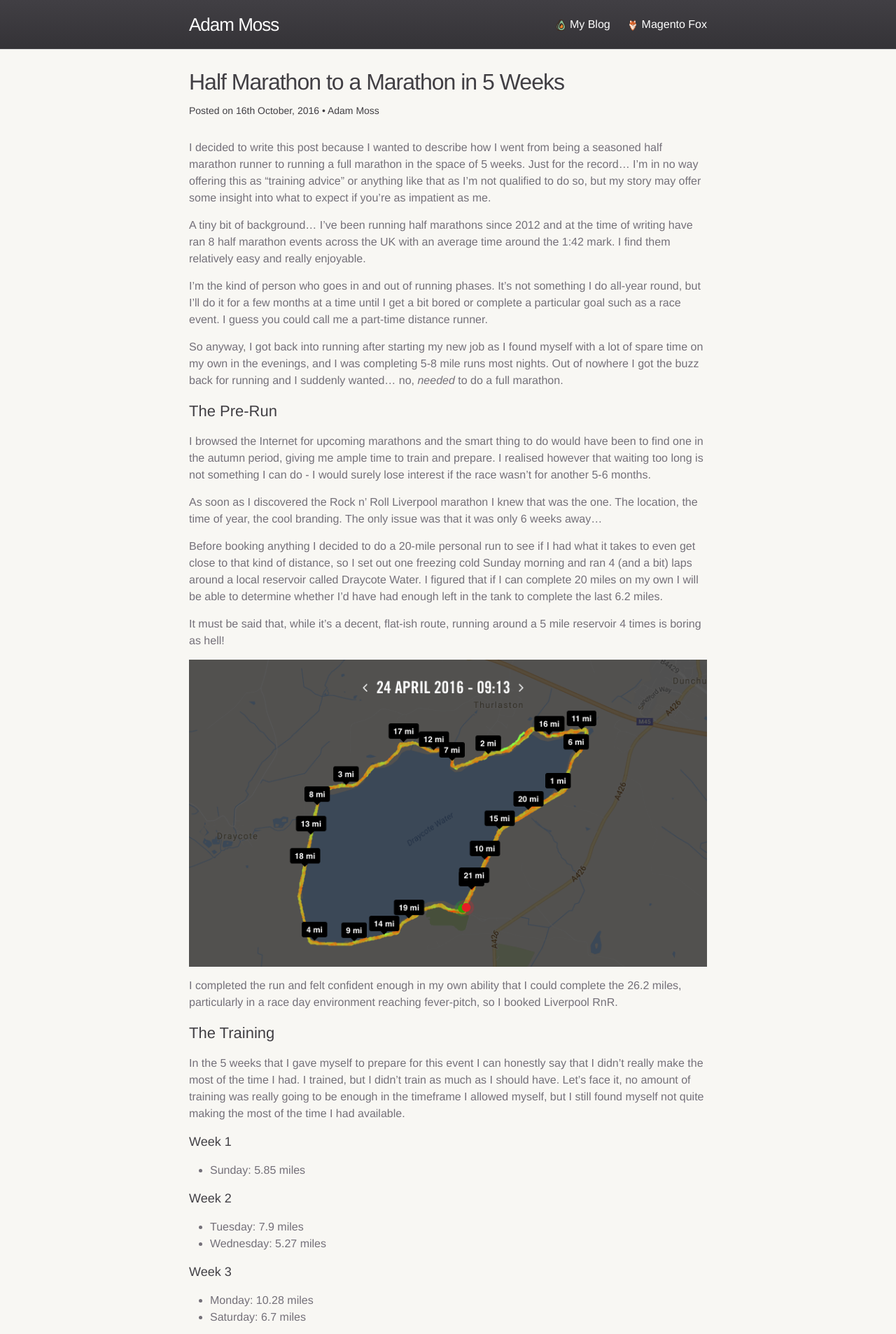
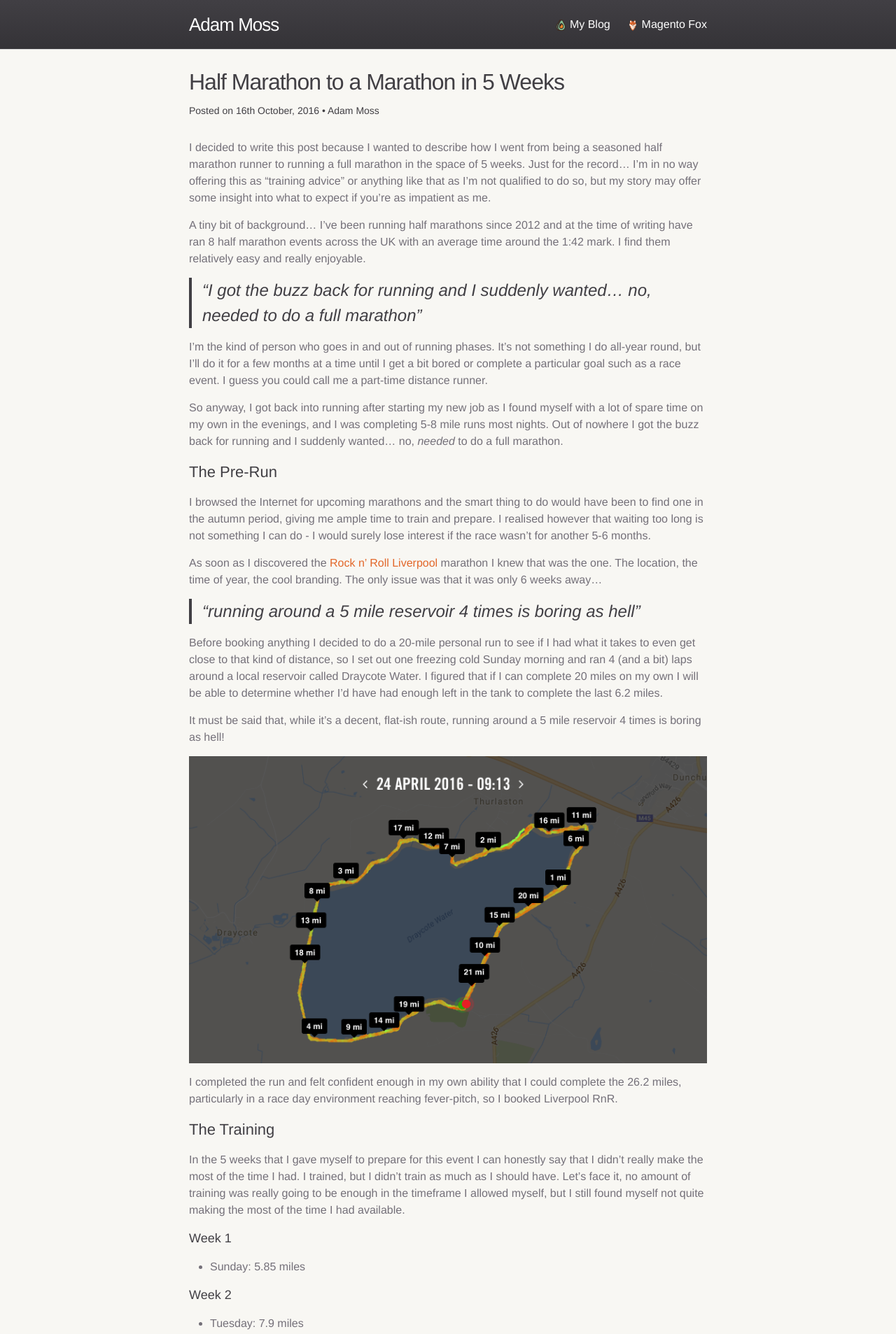
Before and after one commit to adampmoss/adampmoss.github.io, a Jekyll site: the page built from _posts/2016-10-16-half-marathon-to-marathon-in-5-weeks.markdown, in a window 1280 px wide. Shown: the top 1907 px of the page at 70% size. Built offline with Jekyll 4.4.1, drawn with Linux system fonts in a browser that asks for light colours; some web fonts are replaced; comment, search, counter and statistics services are not loaded; some of the changed text lies outside the part shown.

Commit message:
Adds quotes to post

```diff
--- a/_posts/2016-10-16-half-marathon-to-marathon-in-5-weeks.markdown
+++ b/_posts/2016-10-16-half-marathon-to-marathon-in-5-weeks.markdown
@@ -13,6 +13,8 @@
 
 A tiny bit of background... I've been running half marathons since 2012 and at the time of writing have ran 8 half marathon events across the UK with an average time around the 1:42 mark. I find them relatively easy and really enjoyable.
 
+> "I got the buzz back for running and I suddenly wanted... no, *needed* to do a full marathon"
+
 I'm the kind of person who goes in and out of running phases. It's not something I do all-year round, but I'll do it for a few months at a time until I get a bit bored or complete a particular goal such as a race event. I guess you could call me a part-time distance runner.
 
 So anyway, I got back into running after starting my new job as I found myself with a lot of spare time on my own in the evenings, and I was completing 5-8 mile runs most nights. Out of nowhere I got the buzz back for running and I suddenly wanted... no, *needed* to do a full marathon.
@@ -21,7 +23,9 @@
 
 I browsed the Internet for upcoming marathons and the smart thing to do would have been to find one in the autumn period, giving me ample time to train and prepare. I realised however that waiting too long is not something I can do - I would surely lose interest if the race wasn't for another 5-6 months.
 
-As soon as I discovered the Rock n' Roll Liverpool marathon I knew that was the one. The location, the time of year, the cool branding. The only issue was that it was only 6 weeks away...
+As soon as I discovered the [Rock n' Roll Liverpool](http://www.runrocknroll.com/liverpool/) marathon I knew that was the one. The location, the time of year, the cool branding. The only issue was that it was only 6 weeks away...
+
+> "running around a 5 mile reservoir 4 times is boring as hell"
 
 Before booking anything I decided to do a 20-mile personal run to see if I had what it takes to even get close to that kind of distance, so I set out one freezing cold Sunday morning and ran 4 (and a bit) laps around a local reservoir called Draycote Water. I figured that if I can complete 20 miles on my own I will be able to determine whether I'd have had enough left in the tank to complete the last 6.2 miles.
 
@@ -57,6 +61,8 @@
 
 Not exactly comprehensive eh? I was doing other training around this such as my normal gym exercises and a long-distance cycle, but looking back this was very relaxed preparation. The only run of any note when it comes to serious distance was that 21 miler I did before booking the event at all. Most marathon training schedules will see you achieve several 18+ mile runs in order to condition your legs (and mind) for the demands that a marathon exerts on the body.
 
+> "Most marathon training schedules will see you achieve several 18+ mile runs to condition your legs"
+
 Despite all this, race day came along and I went into the race full of confidence and determination. Nothing was going to stop me.
 
 ### The Race Day
@@ -69,6 +75,8 @@
 
 In terms of difficulty I would say it is probably 3x more difficult than a half marathon. Not only is the physical impact deeper and more prolonged, but keeping the mind engaged and focused for 4 hours was very difficult. Towards the last few miles you stop being able to enjoy the views and the atmosphere as every thought turns to whatever is hurting most on your body and "when can I stop running?".
 
+> "it is probably 3x more difficult than a half marathon"
+
 Perhaps with better preparation those miles would have been less painful, but in the end I was never in dire straits. I didn't have to stop and walk (though I did have to stop for a piss 4 times!) and I kept a consistent pace throughout. Taking everything into account I really couldn't have ran it any better, and the race as a whole, I absolutely loved it.
 
 ### Afterthoughts
--- a/_sass/_base.scss
+++ b/_sass/_base.scss
@@ -117,9 +117,9 @@
  */
 blockquote {
     color: $grey-color;
-    border-left: 4px solid $brand-color;
+    border-left: 4px solid $grey-color;
     padding-left: $spacing-unit / 2;
-    font-size: 18px;
+    font-size: 24px;
     font-weight:100;
     font-style: italic;
 
```
